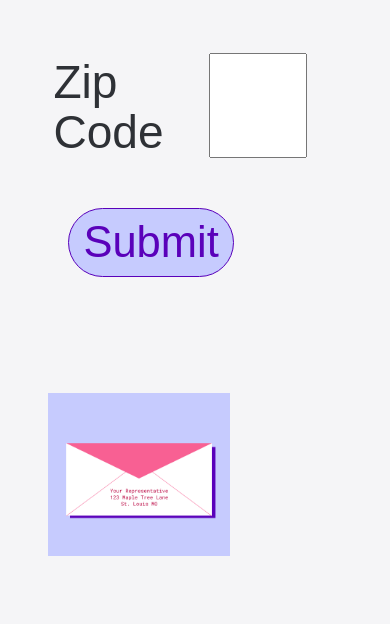
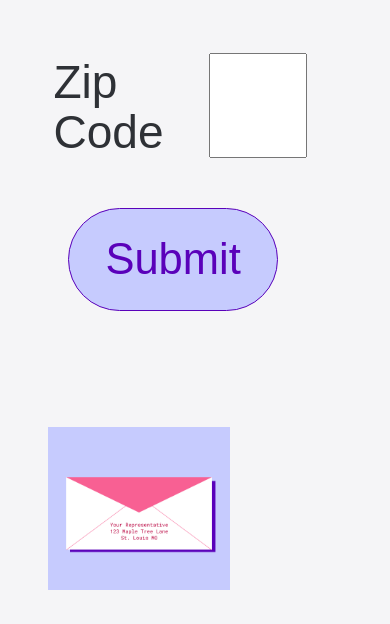
Before and after one commit to m-ronchetto/Capstone, a plain HTML site: page form.html in a window 390 px wide. In both pictures the pointer is over the input "Submit". Shown: the part 806-1430 px from the top of the page. Drawn offline with Linux system fonts and the light colour scheme; a web font is replaced by a local one.

Commit message:
trying to fix buttons on samsung again

```diff
--- a/style.css
+++ b/style.css
@@ -234,6 +234,12 @@ nav>a:hover{
         margin-top: 50px;
         margin-bottom: 50px;
     }
+    .next:hover,.next-inactive, #zip-submit:hover{
+        background-color: #c6cbfe;
+        color: #5a01ba;
+        border: 1px #5a01ba solid;
+        padding: 26px 36px;
+    }
     .anchor{
         top: -12vh;
     }
```
